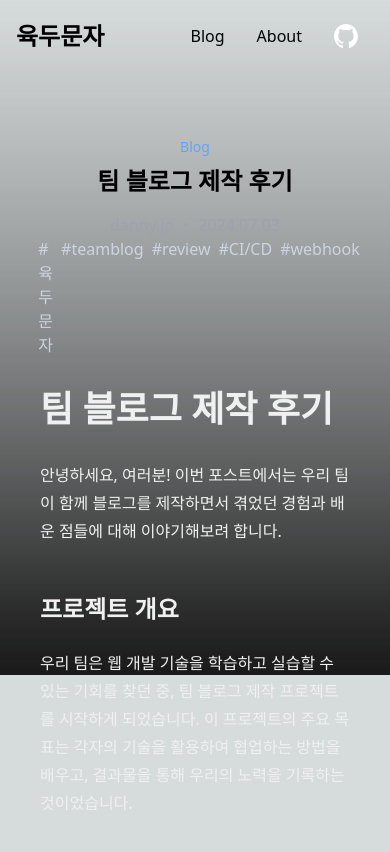
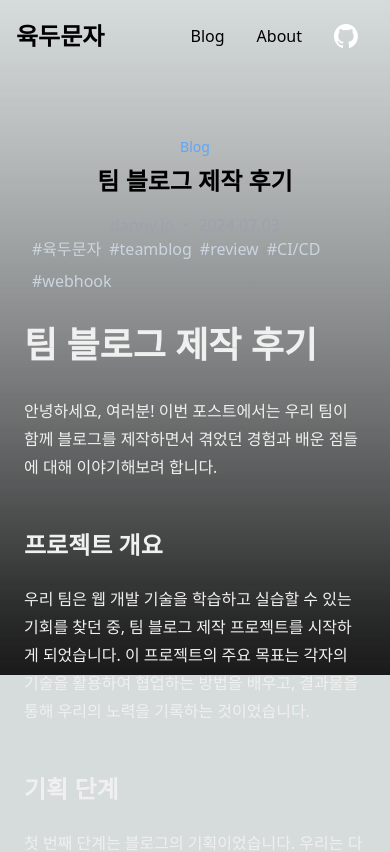
Before and after one commit to ktb6/ktb6-project, a Next.js app: page /posts/2024-07-03-kakao-tech-bootcamp-orientation in a window 390 px wide. Shown: the top 852 px of the page. Built offline with nearby package versions, Linux system fonts and the light colour scheme.

Commit message:
[KTB-37] feat: 모바일 화면 padding 값 수치 변경, 템플릿 post에 무의미한 tags값 제거

```diff
--- a/src/components/PostDetail.tsx
+++ b/src/components/PostDetail.tsx
@@ -15,7 +15,7 @@ type Props = {
 };
 const PostDetail = ({ data, content }: Props) => {
   return (
-    <div className="flex flex-col items-center w-full max-w-[820px] mx-auto p-6">
+    <div className="flex flex-col items-center w-full max-w-[820px] mx-auto py-6 px-2">
       <div className="flex flex-col items-center pb-8">
         <span className="text-[14px] text-blue-400 my-2">{data.category}</span>
         <h1 className="text-2xl sm:text-3xl lg:text-4xl font-bold mb-4">
@@ -28,7 +28,7 @@ const PostDetail = ({ data, content }: Props) => {
           <div className="dot" />
           <span>{formatDate(data.date)}</span>
           {data.tags && data.tags.length > 0 && (
-            <div className="flex gap-2 ml-2">
+            <div className="flex gap-2 ml-2 flex-wrap">
               {data.tags.map((tag: any, index: number) => (
                 <span key={index} className="text-slate-300">
                   #{tag}
--- a/src/components/TitleWrapper.tsx
+++ b/src/components/TitleWrapper.tsx
@@ -8,7 +8,7 @@ type Props = {
 
 export const TitleWrapper = ({ title, description, children }: Props) => {
   return (
-    <section className="container mx-auto p-6 flex flex-col items-center">
+    <section className="container mx-auto p-2 md:p-6  flex flex-col items-center">
       <h1 className="text-2xl sm:text-3xl lg:text-4xl font-bold mb-6 text-center">
         {title}
       </h1>
```
Also changed, not shown: public/posts/2024-07-12-teamblog-creation-review.md (+1 -1 lines), public/posts/2024-07-13-code-review.md (+1 -1 lines), public/posts/2024-07-13-daily-scrum-review.md (+1 -1 lines), public/posts/2024-07-13-request-check-list.md (+2 -2 lines).
